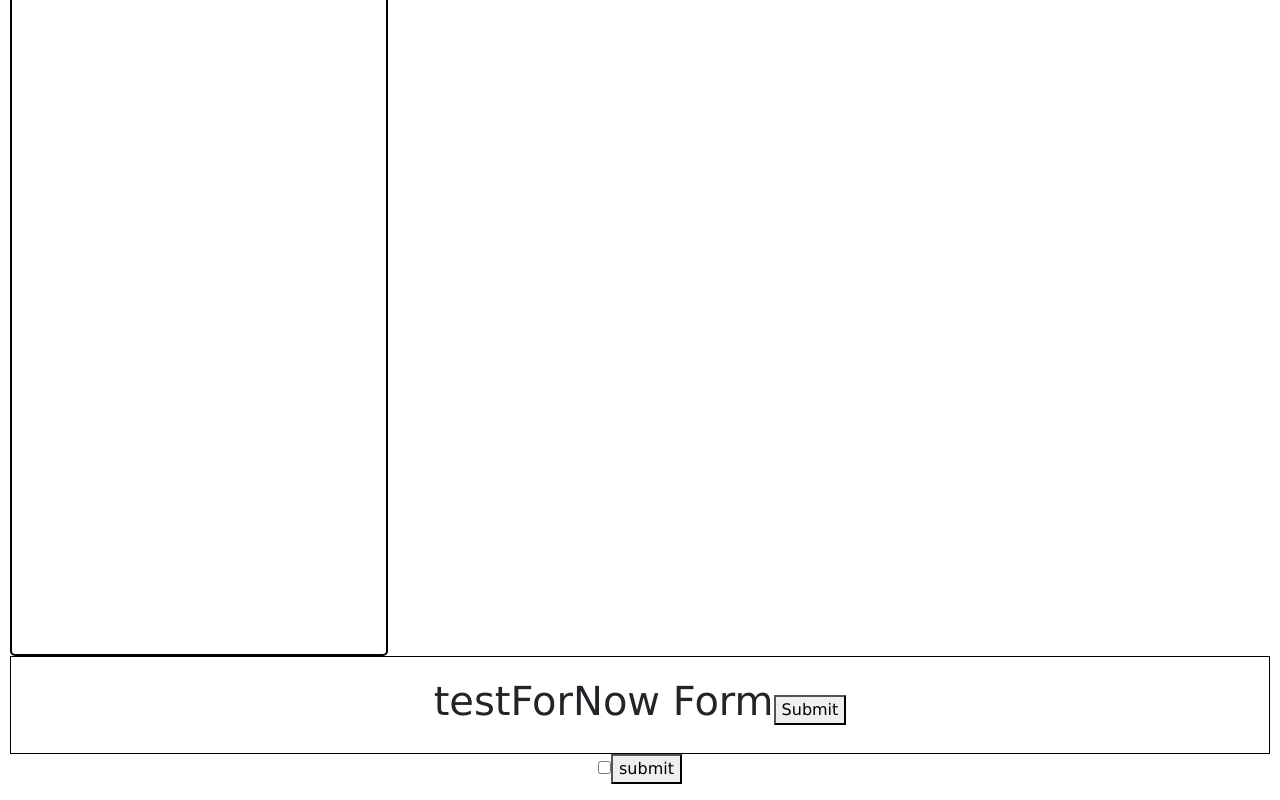
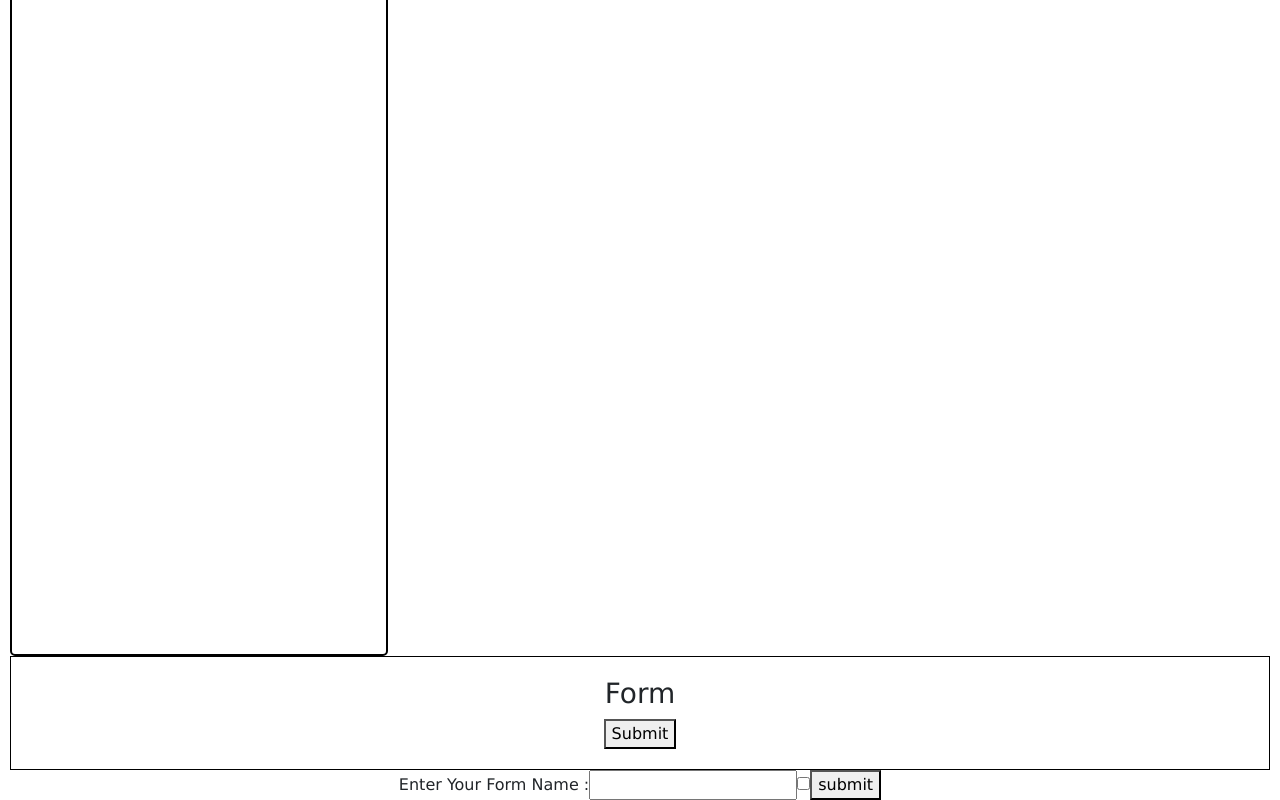
Before and after one commit to alimhp021/Formaloo, a React (Vite) app in the folder front-end/: page / in a window 1280 px wide. Shown: the part 624-1424 px from the top of the page. Built offline with nearby package versions, Linux system fonts and the light colour scheme.

Commit message:
convert previewForm cmp to form with value cmp

```diff
--- a/front-end/src/Components/CreateForm.tsx
+++ b/front-end/src/Components/CreateForm.tsx
@@ -35,10 +35,7 @@ function CreateForm() {
     <div className="CreateForm">
       <ElementContext.Provider value={{ addElement: addElement }}>
         <SidePanel></SidePanel>
-        <GenerateForm
-          elementsInfo={elementState.elements}
-          formName="testForNow"
-        />
+        <GenerateForm elementsInfo={elementState.elements}/>
       </ElementContext.Provider>
     </div>
   );
--- a/front-end/src/Components/form-preview/form-preview.tsx
+++ b/front-end/src/Components/form-preview/form-preview.tsx
@@ -1,56 +1,52 @@
 import "./form-preview.css";
 import "../../inputTypes";
-import { ElementInterfaces } from "../../inputTypes";
+import { ElementInterfaces, ElementTypes } from "../../inputTypes";
 import { TextInput } from "./text-input";
 import { RadioButton } from "./radio-button";
 import { DropDown } from "./drop-down";
 import { MultiSelect } from "./multi-select";
 
-
 export type FormPreviewProps = {
   formTitle: string;
   elements: ElementInterfaces[];
+  formValue?: any;
+  onChange?: (value: any) => void;
 };
 
+const componentTypeMap: Record<ElementTypes, React.FunctionComponent<any>> = {
+  text: TextInput,
+  checkbox: MultiSelect,
+  radio: RadioButton,
+  dropdown: DropDown,
+};
 
-// const componentTypeMap = {
-//   inputText: TextInput,
-//   multiSelect: MultiSelect,
-//   radio: RadioButton,
-//   select: DropDown,
-// } satisfies Record<
-//   FormalooInputSchema["type"],
-//   React.FunctionComponent<ElementProps>
-// >;
-//"text" | "checkbox" | "radio" | "dropdown"
-// const componentTypeMap = {
-//     textInput: TextInput,
-//     checkBoxInput: MultiSelect,
-//     radioInput: RadioButton,
-//     dropDownInput: DropDown,
-//   } satisfies Record<
-//     FormalooInputSchema["type"],
-//     React.FunctionComponent<ElementProps>
-//   >;
+function initialValue(elements: ElementInterfaces[]) {
+  return Object.fromEntries(elements.map(({ id }) => [id, ""]));
+}
 
-export function FormPreview({ elements, formTitle }: FormPreviewProps) {
+export function Form({
+  elements,
+  formTitle,
+  formValue = initialValue(elements),
+  onChange,
+}: FormPreviewProps) {
   return (
     <div>
       <form className="form-preview">
-        <label>
-         <h1>{formTitle} Form</h1>
-        </label>
+        <h3>{formTitle} Form</h3>
         {elements.map((el) => {
-          switch (el.type) {
-            case "text":
-              return <TextInput key={el.id} el={el} />;
-            case "radio":
-              return <RadioButton key={el.id} el={el} />;
-            case "dropdown":
-              return <DropDown key={el.id} el={el} />;
-            case "checkbox":
-              return <MultiSelect key={el.id} el={el} />;
-          }
+          const Component = componentTypeMap[el.type];
+
+          return (
+            <Component
+              key={el.id}
+              el={el}
+              value={formValue[el.id]}
+              onChange={(value: any) =>
+                onChange?.({ ...formValue, [el.id]: value })
+              }
+            />
+          );
         })}
         <button type="submit">Submit</button>
       </form>
--- a/front-end/src/Components/form-preview/multi-select.tsx
+++ b/front-end/src/Components/form-preview/multi-select.tsx
@@ -56,7 +56,7 @@ export function MultiSelect({ el, onChange }: MultiSelectProps) {
                   {text}
                   <input
                     type="checkbox"
-                    name={`${value}-checkbox`}
+                    name={`${el.id}-${value}`}
                     value={value}
                     checked={selected.includes(value)}
                     onChange={handleChange}
--- a/front-end/src/Components/form-preview/text-input.tsx
+++ b/front-end/src/Components/form-preview/text-input.tsx
@@ -21,6 +21,7 @@ export function TextInput({ el, value = "", onChange }: TextInputProps) {
       <label>
         {el.title}
         <input
+          name={el.id}
           placeholder={el.placeholder}
           required={el.isRequired}
           {...el.validations}
--- a/front-end/src/Components/generate-form/generate-form.tsx
+++ b/front-end/src/Components/generate-form/generate-form.tsx
@@ -1,21 +1,20 @@
 import { useRef } from "react";
 import "./generate-form.css";
-import { FormPreview } from "../form-preview/form-preview";
+import { Form } from "../form-preview/form-preview";
 import { ElementInterfaces } from "../../inputTypes";
 
 type GenerateFormProps = {
   elementsInfo: ElementInterfaces[];
-  formName: string;
 };
 
-export function GenerateForm({ elementsInfo, formName }: GenerateFormProps) {
-  const isChecked = useRef(false);
+export function GenerateForm({ elementsInfo }: GenerateFormProps) {
+  const isPublished = useRef(false);
+  const formName = useRef('');
 
   return (
     <>
       <div>
-      <FormPreview elements={elementsInfo} formTitle={formName}/>
-
+      <Form elements={elementsInfo} formTitle={formName.current}/>
       </div>
       <div>
       <form
@@ -25,8 +24,8 @@ export function GenerateForm({ elementsInfo, formName }: GenerateFormProps) {
           headers.append("Content-Type", "application/json");
           const data = {
             elementsInfo,
-            isPublished: isChecked.current,
-            formName
+            isPublished: isPublished.current,
+            formName: formName.current
           };
           const res = await fetch("/url", {
             method: "POST",
@@ -37,9 +36,14 @@ export function GenerateForm({ elementsInfo, formName }: GenerateFormProps) {
           // TODO: redirect user
         }}
       >
+        <label>
+          Enter Your Form Name :
+        <input type="text" onChange={(e)=>{formName.current=e.currentTarget.value}} />
+        </label>
         <input
           type="checkbox"
-          onChange={(e) => (isChecked.current = e.target.checked)}
+          name="isPublished"
+          onChange={(e) => (isPublished.current = e.target.checked)}
         />
         <button type="submit"> submit</button>
       </form>
```
